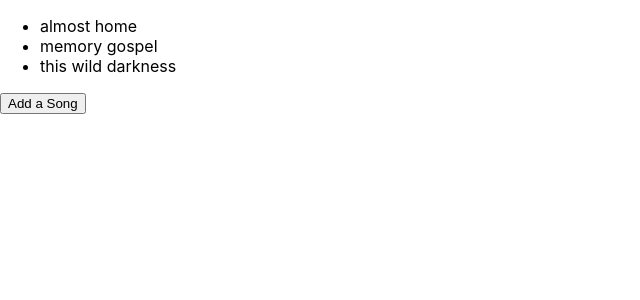
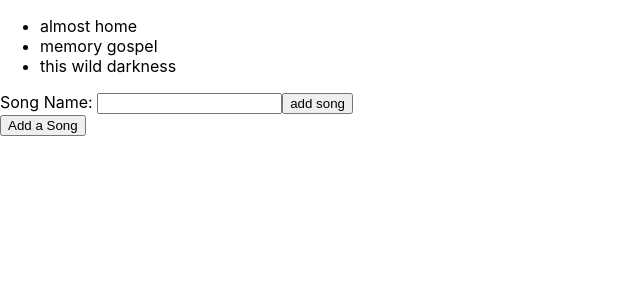
Before and after one commit to TengoCharlie/Context-Templates, a React (Create React App) app: page / in a window 1280 px wide. Shown: the top 300 px of the page, without its empty margins (0-640 px from the left). Built offline with nearby package versions, Linux system fonts and the light colour scheme.

Commit message:
useState and Paasing on to another component

```diff
--- /dev/null
+++ b/src/components/NewSongForm.js
@@ -0,0 +1,22 @@
+import React, { useState } from "react";
+
+export default function NewSongForm({ addSong }) {
+  const [title, setTitle] = useState(" ");
+  const handleSubmit = (e) => {
+    e.preventDefault();
+    addSong(title);
+    setTitle("");
+  };
+  return (
+    <form onSubmit={handleSubmit}>
+      <label>Song Name: </label>
+      <input
+        type="text"
+        required
+        onChange={(e) => setTitle(e.target.value)}
+        value={title}
+      />
+      <input type="submit" value="add song" />
+    </form>
+  );
+}
--- a/src/components/SongList.js
+++ b/src/components/SongList.js
@@ -1,5 +1,6 @@
 import React, { useState } from "react";
 import { v4 as uuidv4 } from "uuid";
+import NewSongForm from "./NewSongForm";
 
 export default function SongList() {
   const [songs, setSongs] = useState([
@@ -8,8 +9,8 @@
     { title: "this wild darkness", id: 3 },
   ]);
 
-  const addSong = () => {
-    setSongs([...songs, { title: "new song", id: uuidv4() }]);
+  const addSong = (title) => {
+    setSongs([...songs, { title, id: uuidv4() }]);
   };
   return (
     <div className="song-list">
@@ -18,6 +19,7 @@
           return <li key={song.id}>{song.title}</li>;
         })}
       </ul>
+      <NewSongForm addSong={addSong} />
       <button onClick={addSong}>Add a Song</button>
     </div>
   );
```
Also changed, not shown: 1 other file (tests, documents, lock files or other folders).
